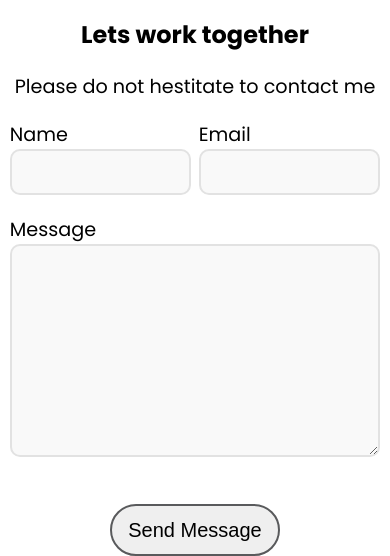
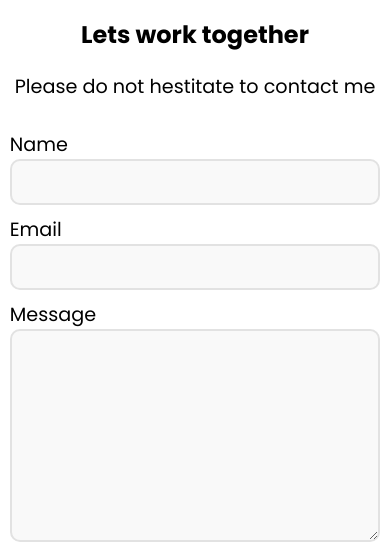
Before and after one commit to Larney11/personal-portfolio, a website: page index.html in a window 390 px wide. Shown: the part 3505-4061 px from the top of the page. Drawn offline with nearby package versions, Linux system fonts and the light colour scheme.

Commit message:
Contact section: half screen width inputs now change to full width for tablet

```diff
--- a/css/styles.css
+++ b/css/styles.css
@@ -404,6 +404,13 @@ i p {
   width: 49%;
 }
 
+@media screen and (max-width: 900px) {
+  .form-item-half {
+    width:100%;
+    margin-top: 10px;
+  }
+}
+
 .form-item-half:nth-child(2n) {
   margin-left: auto;
 }
@@ -427,13 +434,19 @@ i p {
   font-size: 1.5rem;
 }
 
-.form-item-full:nth-child(1n) {
+.form-item-full {
   margin-top: 20px;
+}
+
+@media screen and (max-width: 900px) {
+  .form-item-full {
+    margin-top: 10px;
+  }
 }
 
 .form-button {
   border: black 1px solid;
-  margin: 40px auto 10px auto;
+  margin: 10px auto 10px auto;
   padding: 0.5rem 1rem;
   border: var(--grey) 2px solid;
   color: black;
```
